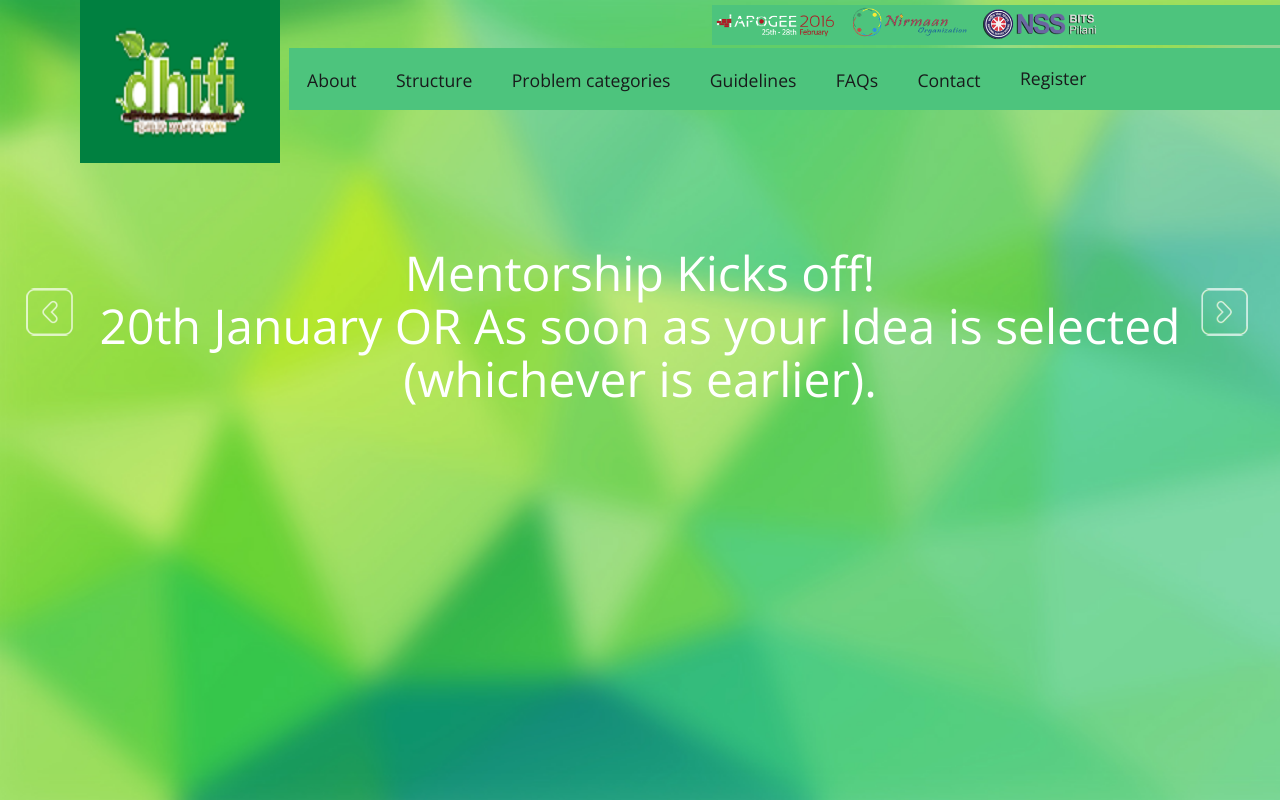
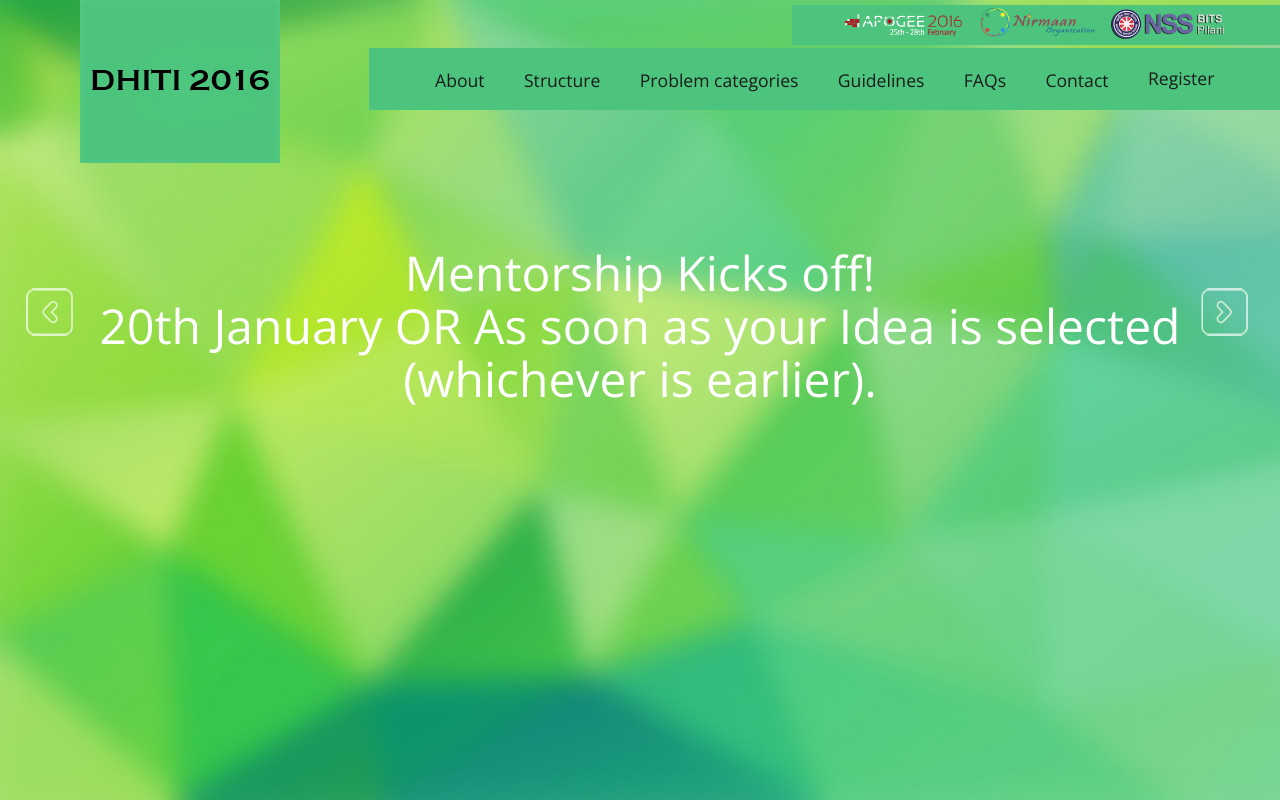
Before and after one commit to goelmayank/Dhiti, a plain HTML site: page index.html in a window 1280 px wide. Shown: the top 800 px of the page. Drawn offline with nearby package versions, Linux system fonts and the light colour scheme.

Commit message:
finishing changes

```diff
--- a/css/banner.css
+++ b/css/banner.css
@@ -12,7 +12,7 @@
 	float:right;
 	background: #4dc47d;
   margin: 3em 0 0 0;
-  padding:0 11em 0 0em;
+  padding:0 3em 0 3em;
 }
 .top-menu ul li{
 	display:inline-block;
--- a/css/style.css
+++ b/css/style.css
@@ -35,7 +35,7 @@ input[type="button"],input[type="submit"]{
   top: -43px;
   background: #4dc47d;
   margin: 3em 0 0 0;
-  padding:0 11em 0 0em;
+  padding:0 3em 0 3em;
 }
 @font-face {
  font-family: 'Tahoma';
--- a/index.html
+++ b/index.html
@@ -47,12 +47,13 @@
 	<div class="banner">
 		<div class="header">
 			<div class="logo">
-				<a href="index.html"><img src="images/logo.png" alt=""/></a>
+				<a href="index.html"><img src="images/logo.jpg" alt=""/></a>
 			</div>
 			<div class="header-right">
 					<img src="images/apogee-logo.png" style="width: 10vw;">
 					<img src="images/nirmaan-logo.png" style="width: 10vw;">
 					<img src="images/nss-logo.png" style="width: 10vw;">
+					<a href="https://www.facebook.com/events/961142847265933/" class="f1"></a>
 				</div>
 			<div class="top-menu">
 				<span class="menu"></span>
```
Also changed, not shown: images/logo.jpg (added), 1 other file.
